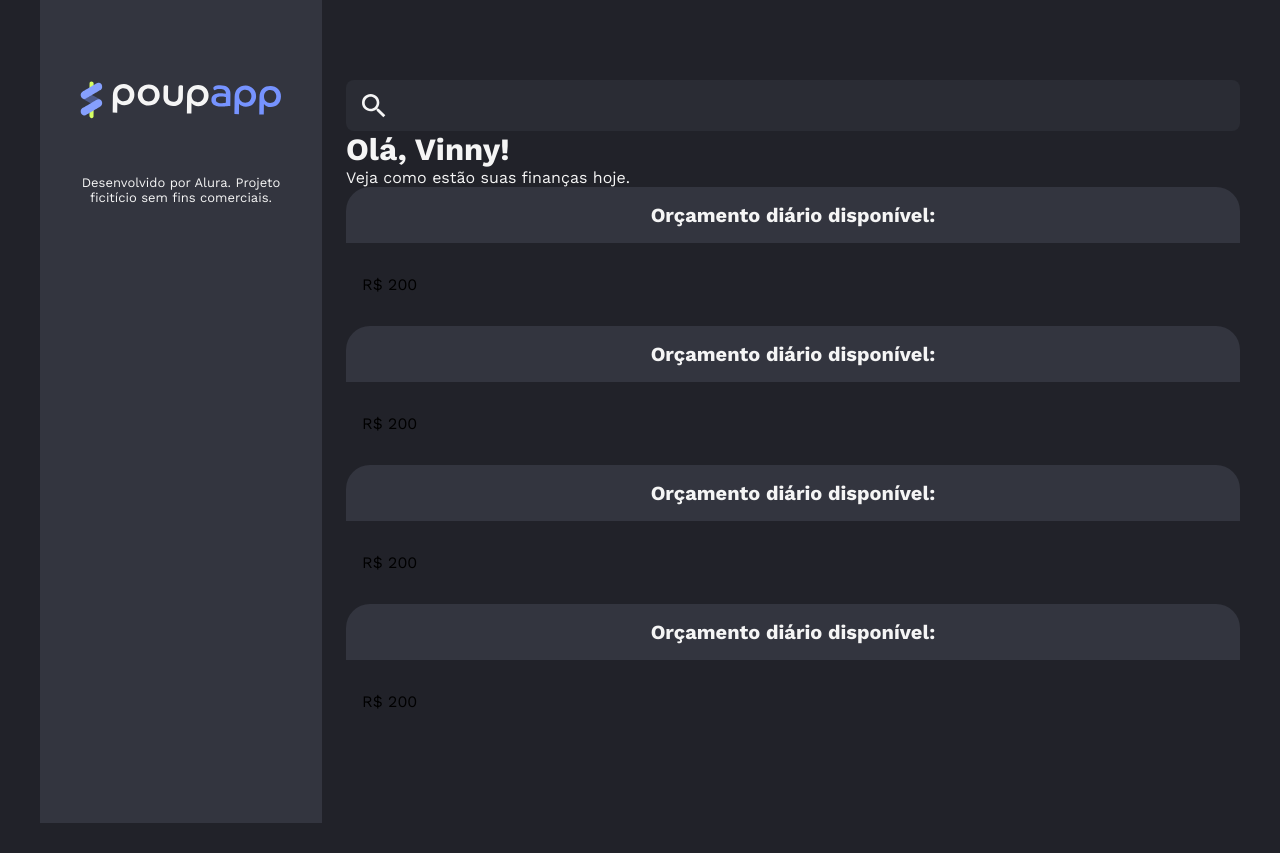
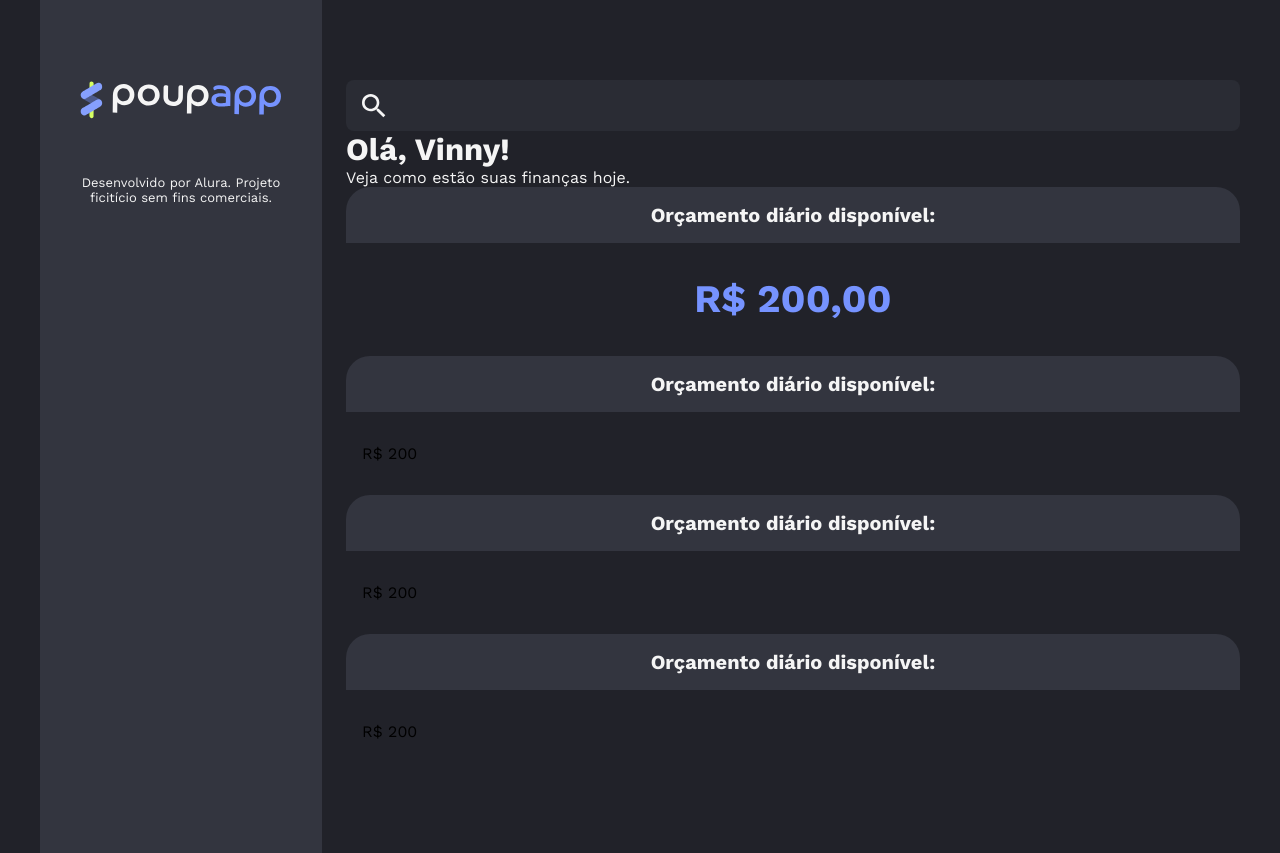
Before and after one commit to Arthur-018/React-Estudo, a React (Vite) app in the folder React utilizando CSS Modules e Tailwind para estilização de componentes/: page / in a window 1280 px wide. Before the commit the page ends 823 px from the top, so only its background shows below. Built offline with nearby package versions, Linux system fonts and the light colour scheme.

Commit message:
10 aula React utilizando CSS Modules e Tailwind

```diff
--- a/React utilizando CSS Modules e Tailwind para estilização de componentes/src/App.jsx
+++ b/React utilizando CSS Modules e Tailwind para estilização de componentes/src/App.jsx
@@ -5,6 +5,7 @@ import { Searchinput } from './components/SearchInput'
 import { Typography } from './components/Typography'
 
 import Card from './components/Card'
+import { DailyBudget } from './components/DailyBudget'
 
 function App() {
 
@@ -27,7 +28,7 @@ function App() {
             Orçamento diário disponível:
           </Card.Header>
           <Card.Body>
-            R$ 200
+            <DailyBudget value={200} />
           </Card.Body>
           </Card>
            <Card>
--- /dev/null
+++ b/React utilizando CSS Modules e Tailwind para estilização de componentes/src/components/DailyBudget/dailybudget.module.css
@@ -0,0 +1,8 @@
+.dailybudget {
+    color: var(--primary-highlight);
+    font-weight: 700;
+    font-size: 39px;
+    line-height: 125%;
+    margin: 0;
+    text-align: center;
+}
--- /dev/null
+++ b/React utilizando CSS Modules e Tailwind para estilização de componentes/src/components/DailyBudget/index.jsx
@@ -0,0 +1,11 @@
+import styles from './dailybudget.module.css'
+
+const formater = new Intl.NumberFormat("pt-BR", {style: "currency", currency: "BRL"})
+
+export const DailyBudget = ({ value }) => {
+    return (
+        <p className={styles.dailybudget}>
+        {formater.format(value)}
+        </p>
+    )
+}
```
